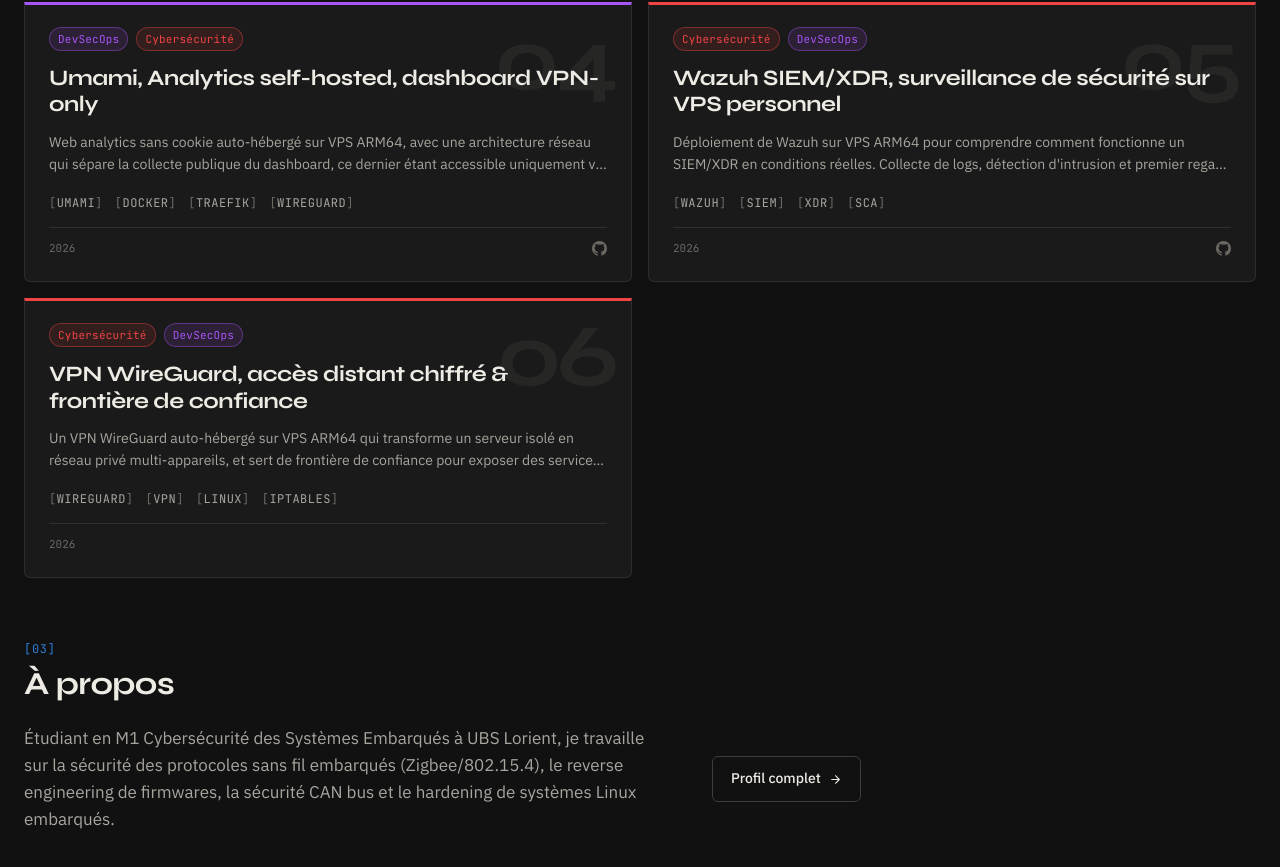
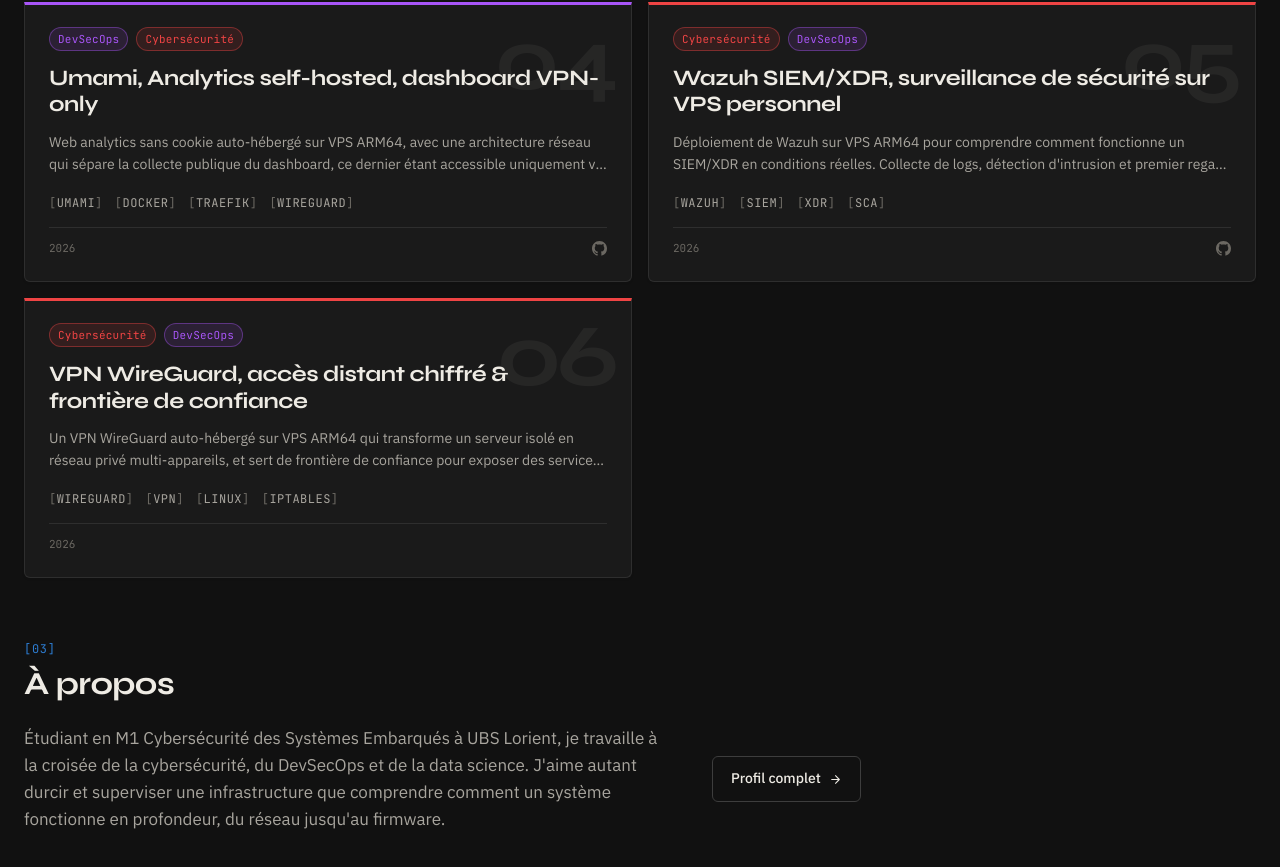
Before and after one commit to randriamasinoro/portfolio, a Next.js app: page / in a window 1280 px wide. Shown: the part 1810-2677 px from the top of the page. Built offline with nearby package versions, Linux system fonts and the light colour scheme.

Commit message:
modif teaser about

```diff
--- a/app/page.tsx
+++ b/app/page.tsx
@@ -83,10 +83,11 @@
           <SectionTitle number="03" className="mb-6">À propos</SectionTitle>
           <div className="flex flex-col sm:flex-row gap-8 sm:gap-12 items-start sm:items-center mt-6">
             <p className="font-body text-[17px] leading-[1.6] text-fg-2 max-w-[640px]">
-              Étudiant en M1 Cybersécurité des Systèmes Embarqués à UBS Lorient,
-              je travaille sur la sécurité des protocoles sans fil embarqués
-              (Zigbee/802.15.4), le reverse engineering de firmwares, la sécurité
-              CAN bus et le hardening de systèmes Linux embarqués.
+                Étudiant en M1 Cybersécurité des Systèmes Embarqués à UBS
+                Lorient, je travaille à la croisée de la cybersécurité, du
+                DevSecOps et de la data science. J&apos;aime autant durcir et
+                superviser une infrastructure que comprendre comment un système
+                fonctionne en profondeur, du réseau jusqu&apos;au firmware.
             </p>
             <Link
               href="/about"
```
Also changed, not shown: 14 other files (tests, documents, lock files or other folders).
